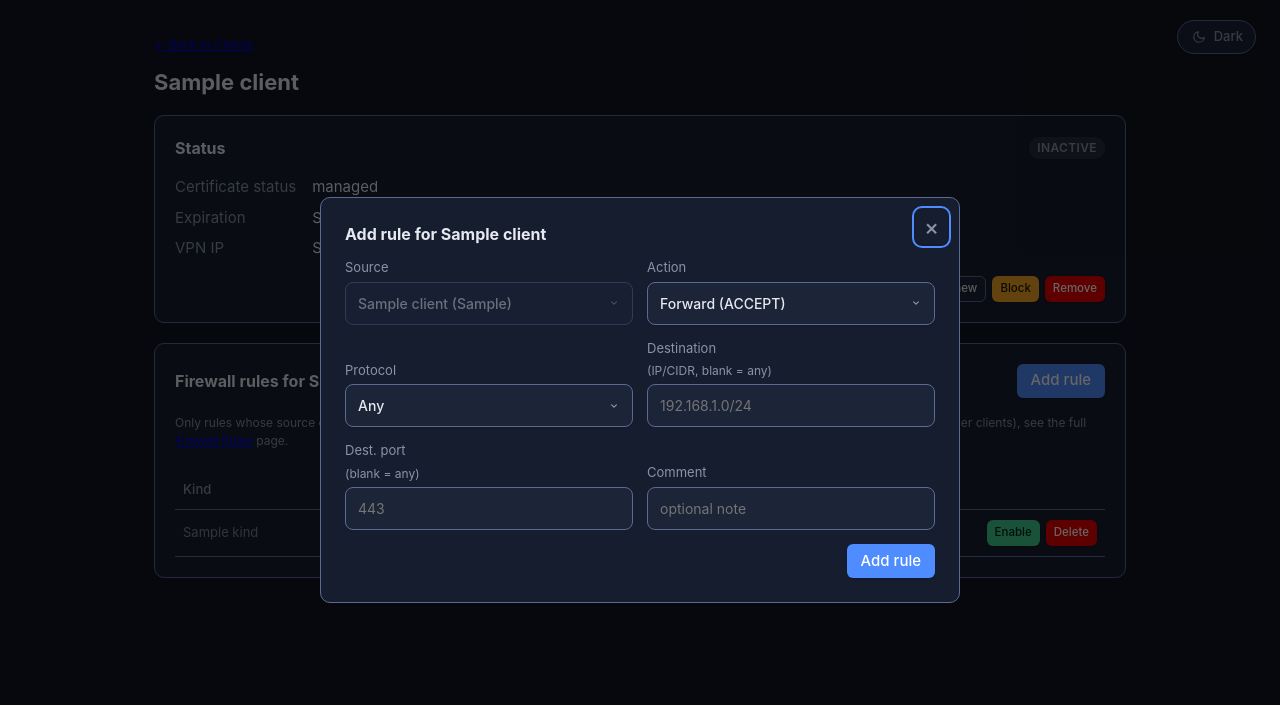
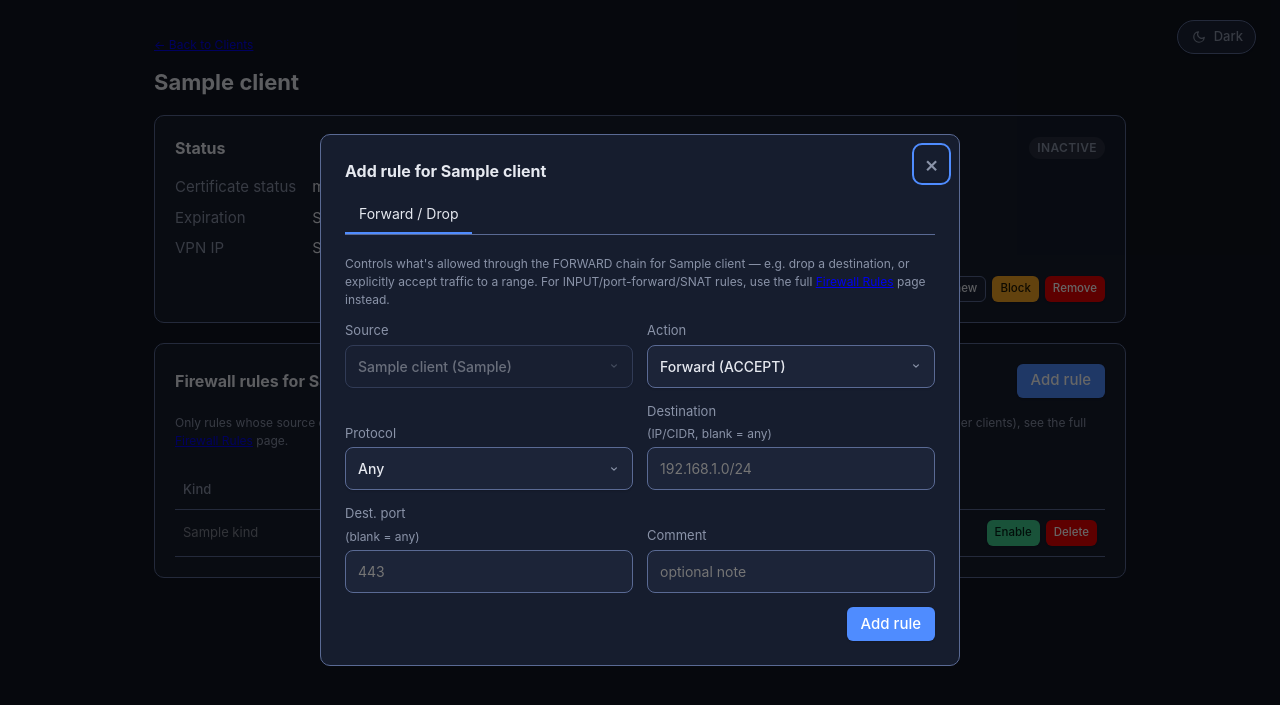
Before and after one commit to vannyratanak/pivpn-webui, a Flask app: template app/templates/client_detail.html in a window 1280 px wide, after a click on "Add rule". Shown: the top 705 px of the page. Run offline with Flask 3, Linux system fonts and the light colour scheme; the template is opened without the code that fills it: most values are stand-ins (such as "Sample title", 1, 10 or a date in 2020); parts of the project's set-up code (start-up, migrations or seed data) failed here and were passed over.

Commit message:
Restyle client detail's Add-rule modal to match Firewall's tabs look
Adds the same .tabs bar Firewall's Add-rule modal uses, with a single
Forward/Drop tab (the only rule kind that's actually meaningful scoped
to one client) — same visual component, still the one client-scoped
form/route from before (no new routes).

Co-Authored-By: Claude Sonnet 5 <noreply@anthropic.com>

```diff
--- a/app/templates/client_detail.html
+++ b/app/templates/client_detail.html
@@ -65,6 +65,12 @@
   <dialog id="add-client-rule-dialog" class="modal" onclick="closeDialogIfClickedOutside(event, this)">
     <button type="button" class="modal-close-btn" onclick="document.getElementById('add-client-rule-dialog').close()" aria-label="Close">&times;</button>
     <h2>Add rule for {{ client.name }}</h2>
+
+    <div class="tabs" role="tablist" aria-label="Rule type">
+      <button type="button" class="active" role="tab" aria-selected="true">Forward / Drop</button>
+    </div>
+
+    <p class="hint">Controls what's allowed through the FORWARD chain for {{ client.name }} — e.g. drop a destination, or explicitly accept traffic to a range. For INPUT/port-forward/SNAT rules, use the full <a href="{{ url_for('main.firewall_rules') }}">Firewall Rules</a> page instead.</p>
     <form method="post" action="{{ url_for('main.client_add_rule', name=client.name) }}" class="inline-form">
       <input type="hidden" name="csrf_token" value="{{ csrf_token() }}">
       <label>Source
```
